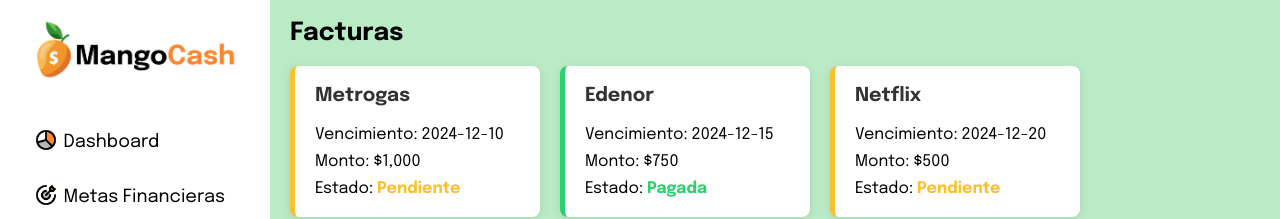
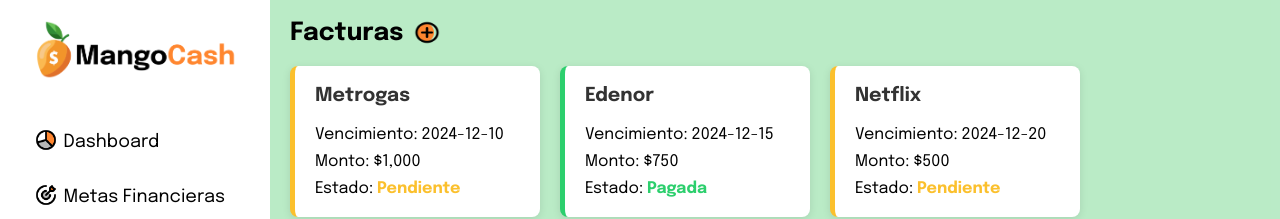
Before and after one commit to Gabiimollo/MangoCash__Frontend, a React (Vite) app: page /app/facturas in a window 1280 px wide. Shown: the top 219 px of the page. Built offline with nearby package versions, Linux system fonts and the light colour scheme.

Commit message:
Ultimos detalles para la presentacion

```diff
--- a/src/pages/App/CuentasTarjetas/CuentasTarjetas.jsx
+++ b/src/pages/App/CuentasTarjetas/CuentasTarjetas.jsx
@@ -32,7 +32,7 @@
             <div className="card-dashboard --cardCuentas crearCuentas">
 
               <div className='add-container'>
-                <img src={addSvg} alt="add" className='add-icon' />
+                <img src={addSvg} alt="add" className='add-icon-cuentas' />
                 <p>Nueva Cuenta</p>
               </div>
 
@@ -57,7 +57,7 @@
           <div className='card-dashboard --cardTarjetas crearTarjetas'>
 
             <div className='add-container'>
-                <img src={addSvg} alt="add" className='add-icon' />
+                <img src={addSvg} alt="add" className='add-icon-cuentas' />
                 <p>Nueva Tarjeta</p>
               </div>
 
--- a/src/pages/App/Facturas/Facturas.css
+++ b/src/pages/App/Facturas/Facturas.css
@@ -59,3 +59,13 @@
   color: #333;
   margin-bottom: 10px;
 }
+
+.facturas{
+  display: flex;
+  align-items: self-start;
+  gap: 10px;
+}
+
+.add-icon:hover{
+  opacity: 0.5;
+}
--- a/src/pages/App/Facturas/Facturas.jsx
+++ b/src/pages/App/Facturas/Facturas.jsx
@@ -1,5 +1,6 @@
 import React from 'react';
 import './Facturas.css';
+import AddSvg from '../../../../public/assets/App/agregar.png'
 
 const Facturas = () => {
   const facturasData = [
@@ -16,7 +17,11 @@
 
   return (
     <div className="facturasContainer">
-      <h2>Facturas</h2>
+      <div className='facturas'>
+        <h2>Facturas</h2>
+        <img src={AddSvg} className='add-icon' alt="add-icon" />
+      </div>
+
       <div className="facturasRowContainer">
         {facturasData.map((factura) => (
           <div className={`factura ${factura.estado === 'Pendiente' ? 'pendiente' : 'pagada'}`} key={factura.id}>
--- a/src/pages/App/MetasFinancieras/MetasFinancieras.css
+++ b/src/pages/App/MetasFinancieras/MetasFinancieras.css
@@ -71,3 +71,9 @@
     font-size: 15px;
     padding: 20px 0px 0px 0px;
 }
+
+.metas{
+    display: flex;
+    align-items: start;
+    gap: 10px;
+}
--- a/src/pages/App/MetasFinancieras/MetasFinancieras.jsx
+++ b/src/pages/App/MetasFinancieras/MetasFinancieras.jsx
@@ -1,5 +1,7 @@
 import React from "react";
 import "./MetasFinancieras.css";
+import AddSvg from '../../../../public/assets/App/agregar.png'
+
 
 const MetasFinancieras = () => {
   const metasFinancieras = [
@@ -20,7 +22,11 @@
 
   return (
     <div className="metasFinancieras-container">
-    <h2>Metas y Objetivos</h2>
+      <div className="metas">
+        <h2>Metas y Objetivos</h2>
+        <img src={AddSvg} className="add-icon" alt="add-icon" />
+      </div>
+
 
           <div className="card-container-metas">
           {metasFinancieras.map((meta) => {
--- a/src/pages/App/Transacciones/Transacciones.css
+++ b/src/pages/App/Transacciones/Transacciones.css
@@ -113,3 +113,16 @@
   width: 30px;
   cursor: pointer;
 }
+
+.transacciones{
+  display: flex;
+  align-items: start;
+  gap: 10px;
+}
+
+.add-icon{
+  width: 28px;
+  height: 30px;
+  padding-bottom: 5px;
+  cursor: pointer;
+}
--- a/src/pages/App/Transacciones/Transacciones.jsx
+++ b/src/pages/App/Transacciones/Transacciones.jsx
@@ -2,6 +2,7 @@
 import './Transacciones.css'; // Asegúrate de importar el archivo CSS
 import EditSvg from '../../../../public/assets/App/Transactions/edit.png'
 import DeleteSvg from '../../../../public/assets/App/Transactions/delete.png'
+import AddSvg from '../../../../public/assets/App/agregar.png'
 
 const Transacciones = () => {
 
@@ -23,7 +24,11 @@
 
   return (
     <div className="transacciones-container">
-      <h2 >Transacciones</h2>
+      <div className='transacciones'>
+        <h2 >Transacciones</h2>
+        <img src={AddSvg} className='add-icon' alt="add-icon" />
+      </div>
+
 
       <div className='container-mini-menu'>
         <ul className='mini-menu'>
--- a/src/pages/Landing/SobreNosotros/SobreNosotros.jsx
+++ b/src/pages/Landing/SobreNosotros/SobreNosotros.jsx
@@ -13,8 +13,7 @@
 
 import SantiagoFriedrichImg from '../../../../public/assets/Landing/Images/SobreNosotros/FotosPerfil/Santiago_Friedrich.jpeg'
 import GabrielMolloImg from '../../../../public/assets/Landing/Images/SobreNosotros/FotosPerfil/Gabriel_Mollo.jpg'
-import ValentinaRomeroImg from '../../../../public/assets/Landing/Images/SobreNosotros/FotosPerfil/valen.png'
-import LuciaSchiroImg from '../../../../public/assets/Landing/Images/SobreNosotros/FotosPerfil/Lucia_shiro.jpg'
+
 
 const people = [
   {
@@ -28,18 +27,6 @@
     role: "Desarrollador Full Stack",
     imageUrl: SantiagoFriedrichImg,
     linkedin: "https://www.linkedin.com/in/santiago-claros-friedrich/",
-  },
-  {
-    name: "Valentina Romero",
-    role: "Tester - UX/UI",
-    imageUrl: ValentinaRomeroImg,
-    linkedin: "https://www.linkedin.com/in/valentinaromero2003/"
-  },
-  {
-    name: "Lucia Schiro",
-    role: "UX/UI",
-    imageUrl: LuciaSchiroImg,
-    linkedin: "https://www.linkedin.com/in/lucia-schiro-23b56b236/"
   }
 ];
 
```
Also changed, not shown: public/assets/App/agregar.png (added).
